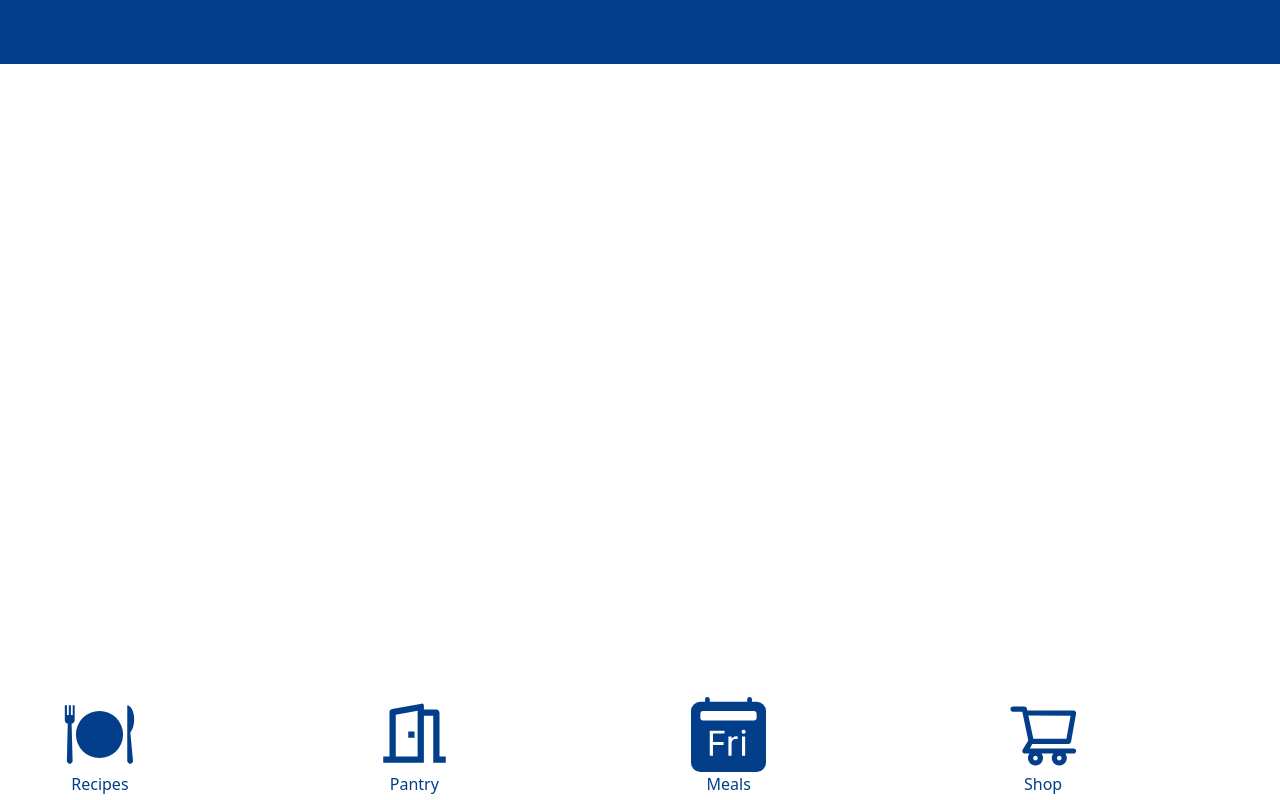
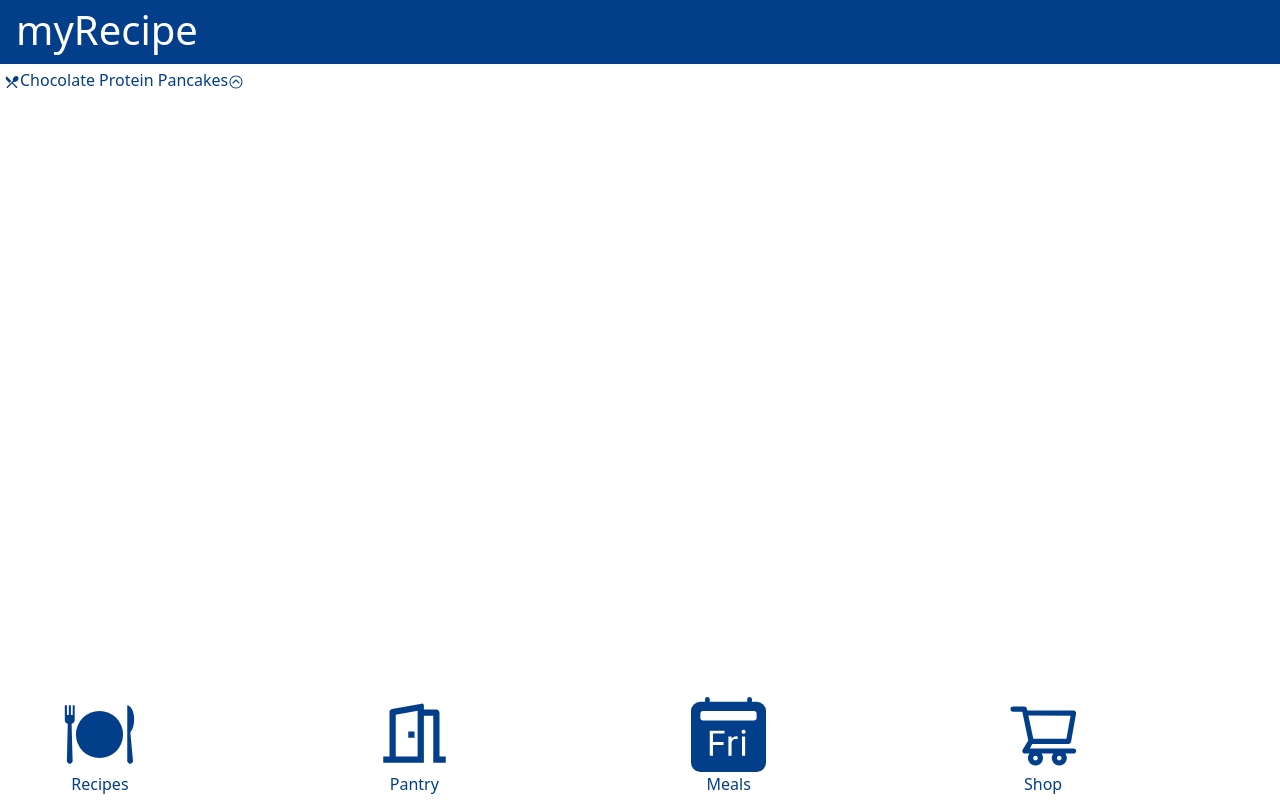
Before and after one commit to jessicadever1/yourPantry, a React (Create React App) app: page /myRecipes in a window 1280 px wide. Shown: the top 800 px of the page. Built offline with nearby package versions, Linux system fonts and the light colour scheme.

Commit message:
some card things

```diff
--- a/src/App.js
+++ b/src/App.js
@@ -2,7 +2,7 @@ import './App.css';
 import 'bootstrap/dist/css/bootstrap.min.css';
 import ApplicationView from './components/ApplicationView';
 
-function App() {
+const App = () => {
 
   return (
     <div className="App">
--- a/src/components/ApplicationView.js
+++ b/src/components/ApplicationView.js
@@ -2,7 +2,6 @@ import React, {useState} from 'react'
 import { Routes, Route } from 'react-router-dom';
 
 import Footer from '../components/navigation/Footer'
-import Header from '../components/navigation/Header'
 import MyMealPlans from './mealPlans/MyMealPlans';
 import MyPantry from './pantry/MyPantry'
 import MyRecipes from './recipes/MyRecipes';
@@ -11,21 +10,16 @@ import Login from './access/Login';
 
 const ApplicationView = () => {
   const [isLoggedIn] = useState(true)
-  const [header, setHeader] = useState('')
-  console.log(header)
 
   return (
     <>
       {isLoggedIn ? (
         <div>
-          <div className='mobileHeaderMenu'>
-            <Header name={header} />
-          </div>
           <Routes>
-            <Route exact path='myRecipes' element={<MyRecipes onClick={() => {setHeader('myRecipes')}} />}></Route>
-            <Route exact path='myPantry' element={<MyPantry onClick={() => {setHeader('myPantry')}} />}></Route>
-            <Route exact path='myMealPlans' element={<MyMealPlans onClick={() => {setHeader('myMealPlans')}} />}></Route>
-            <Route exact path='myShop' element={<MyShop onClick={() => {setHeader('myShop')}} />}></Route>
+            <Route exact path='myRecipes' element={<MyRecipes />}></Route>
+            <Route exact path='myPantry' element={<MyPantry />}></Route>
+            <Route exact path='myMealPlans' element={<MyMealPlans />}></Route>
+            <Route exact path='myShop' element={<MyShop />}></Route>
           </Routes>
           <div className='mobileFooterMenu'>
             <Footer />
--- a/src/components/mealPlans/MyMealPlans.js
+++ b/src/components/mealPlans/MyMealPlans.js
@@ -1,5 +1,14 @@
+import React from 'react'
+import Header from '../navigation/Header';
+
 const MyMealPlans = () => {
-  return (<></>)
+  return (
+    <>
+      <div className='mobileHeaderMenu'>
+        <Header name={'myMealPlans'} />
+      </div>
+    </>
+  )
 }
 
 export default MyMealPlans;
--- a/src/components/pantry/MyPantry.js
+++ b/src/components/pantry/MyPantry.js
@@ -1,5 +1,14 @@
+import React from 'react'
+import Header from '../navigation/Header';
+
 const MyPantry = () => {
-  return (<></>)
+  return (
+    <>
+      <div className='mobileHeaderMenu'>
+        <Header name={'myPantry'} />
+      </div>
+    </>
+  )
 }
 
 export default MyPantry;
--- a/src/components/recipes/MyRecipes.js
+++ b/src/components/recipes/MyRecipes.js
@@ -1,9 +1,25 @@
 import React from 'react'
+import Header from '../navigation/Header'
+import RecipeCard from './RecipeCard'
+import {MdRestaurantMenu} from 'react-icons/md'
 
 const MyRecipes = () => {
+  const tempRecipes =[
+    {
+      id: 1,
+      name: 'Chocolate Protein Pancakes',
+      primaryPicture: <MdRestaurantMenu />,
+    }
+  ]
+
   return (
     <>
-
+      <div className='mobileHeaderMenu'>
+        <Header name={'myRecipe'} />
+      </div>
+      {tempRecipes.map((recipe) => {
+        return <RecipeCard key={recipe.id} recipe={recipe} />
+      })}
     </>
   )
 }
--- /dev/null
+++ b/src/components/recipes/RecipeCard.js
@@ -0,0 +1,19 @@
+import React from 'react'
+import './recipes.css';
+import { IoIosArrowDropup } from 'react-icons/io'
+
+const RecipeCard = (props) => {
+
+  return (
+    <section className="recipeCard">
+      <div>{props.recipe.primaryPicture}</div>
+      <div>
+        <div>{props.recipe.name}</div>
+      </div>
+      <a onClick={() => {}}><IoIosArrowDropup className='expand' /></a>
+
+    </section>
+  )
+}
+
+export default RecipeCard;
--- /dev/null
+++ b/src/components/recipes/recipes.css
@@ -0,0 +1,14 @@
+
+  .recipeCard {
+    margin-top: 4rem;
+    display: flex;
+  }
+
+  button {
+    background-color: none;
+    border: none;
+  }
+
+  .expand:active {
+    transform: rotate(180deg);
+  }
--- a/src/components/shop/MyShop.js
+++ b/src/components/shop/MyShop.js
@@ -1,5 +1,14 @@
+import React from 'react'
+import Header from '../navigation/Header';
+
 const MyShop = () => {
-  return (<></>)
+  return (
+    <>
+      <div className='mobileHeaderMenu'>
+        <Header name={'myShop'} />
+      </div>
+    </>
+  )
 }
 
 export default MyShop;
```
